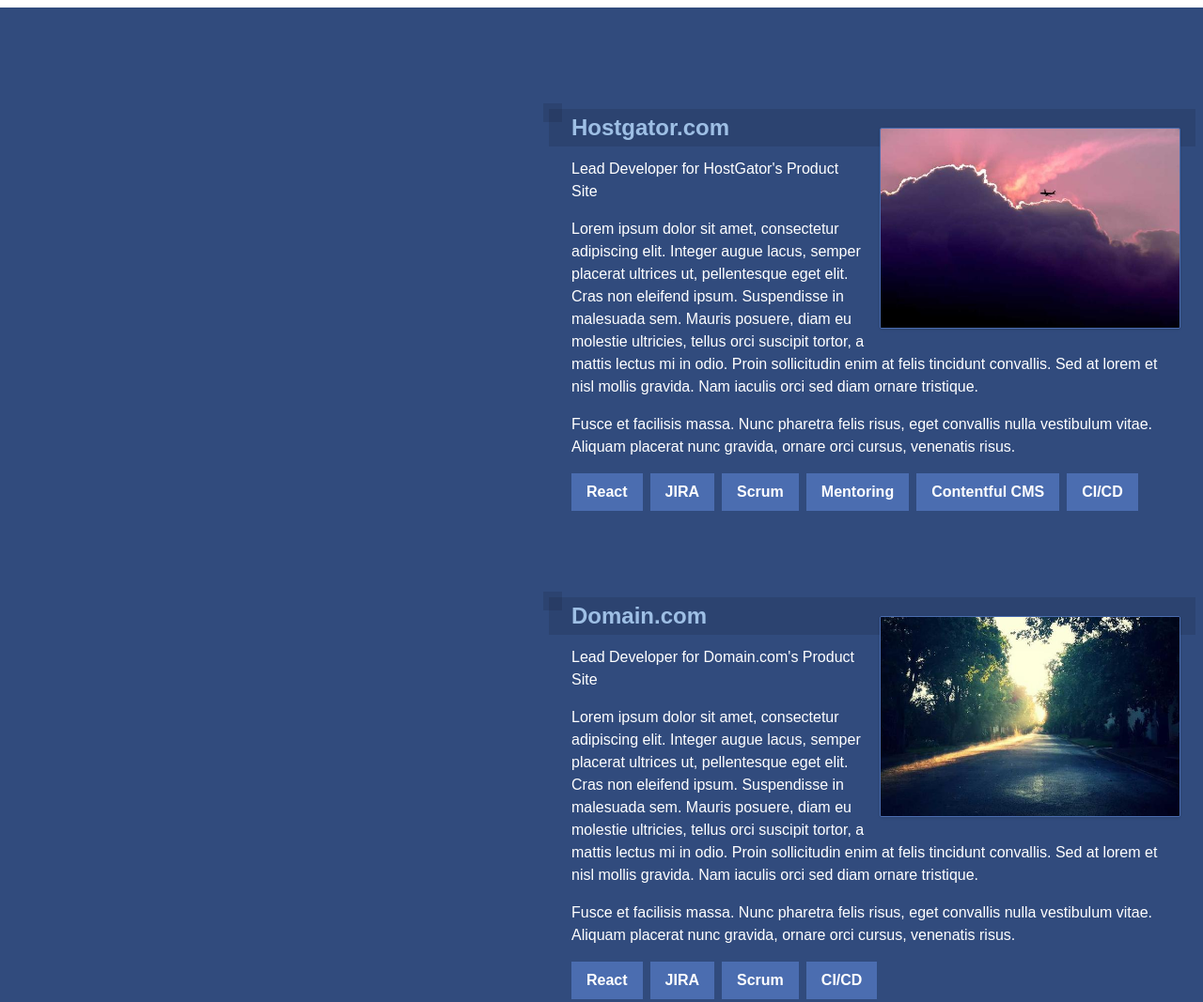
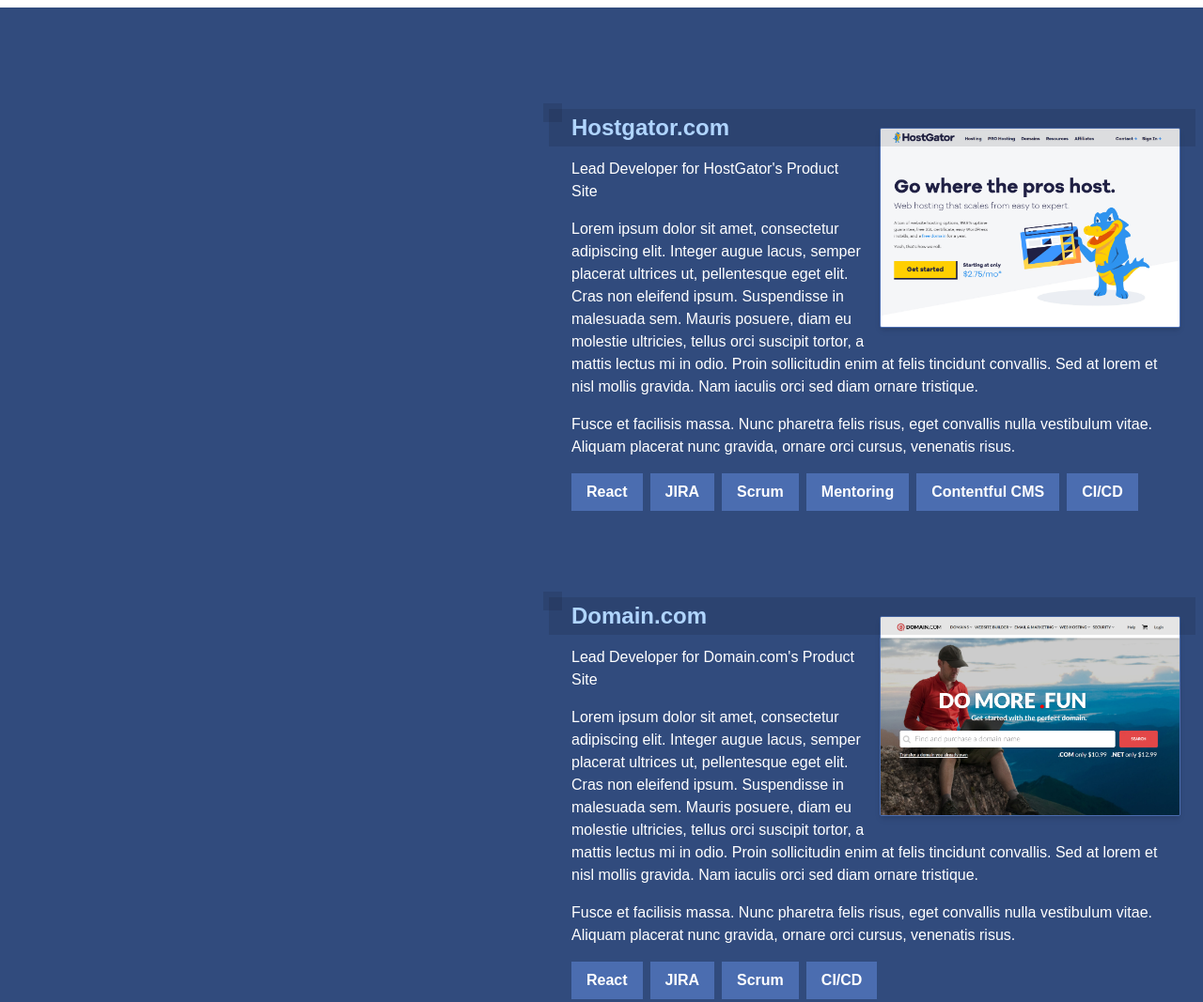
Before and after one commit to tysonsukeforth/tysonsukeforth.com, an Astro site: page / in a window 1280 px wide. Shown: the part 2160-3227 px from the top of the page at 94% size. Built offline with nearby package versions, Linux system fonts and the light colour scheme; Astro itself is replaced by a stand-in of ours.

Commit message:
POR-25 Add HG/DOM covers

```diff
--- a/src/layouts/ProjectPost.astro
+++ b/src/layouts/ProjectPost.astro
@@ -6,9 +6,9 @@ import { Image } from 'astro:assets';
 <div class="flex flex-col mb-20">
     <div>
         <div class="max-w-80 sm:float-right relative z-1 sm:ml-4 sm:mt-8 mb-2 lg:max-xl:float-none lg:max-xl:m-0">
-            <Image class="w-fit min-[425px]:max-md:max-w-60 h-auto border border-ts-blue-medium rounded-xs shadow" src={frontmatter.cover} alt={frontmatter.coverAlt} />
+            <Image class="w-fit min-[425px]:max-md:max-w-60 h-auto border border-ts-blue-medium rounded-xs shadow-md" src={frontmatter.cover} alt={frontmatter.coverAlt} />
         </div>
-        <h3 class="my-4 text-2xl font-bold text-ts-blue-bright relative before:absolute before:block before:-inset-1 before:-left-6 before:-right-4 before:bg-black/10 after:absolute after:block after:size-5 after:-left-7.5 after:-top-2.5 after:bg-black/10 ">{frontmatter.title}</h3>
+        <h3 class="my-4 text-2xl font-bold text-ts-blue-bright relative z-1 before:-z-1 before:absolute before:block before:-inset-1 before:-left-6 before:-right-4 before:bg-black/10 after:absolute after:block after:size-5 after:-left-7.5 after:-top-2.5 after:bg-black/10">{frontmatter.title}</h3>
         <p>{frontmatter.description}</p>
         <slot />
         <ul class="flex flex-wrap gap-2">
--- a/src/projects/domain.md
+++ b/src/projects/domain.md
@@ -2,7 +2,7 @@
 title: 'Domain.com'
 description: "Lead Developer for Domain.com's Product Site"
 endDate: 2023-12-17
-cover: '../assets/202-600x400.jpg'
+cover: '../assets/domain.jpg'
 coverAlt: 'Domain.com homepage'
 tags: ["React", "JIRA", "Scrum", "CI/CD"]
 ---
--- a/src/projects/hostgator.md
+++ b/src/projects/hostgator.md
@@ -2,7 +2,7 @@
 title: 'Hostgator.com'
 description: "Lead Developer for HostGator's Product Site"
 endDate: 2023-12-18
-cover: '../assets/888-600x400.jpg'
+cover: '../assets/hostgator.jpg'
 coverAlt: 'Hostgator.com homepage'
 tags: ["React", "JIRA", "Scrum", "Mentoring", "Contentful CMS", "CI/CD"]
 ---
```
Also changed, not shown: src/assets/domain.jpg (added), src/assets/hostgator.jpg (added).
